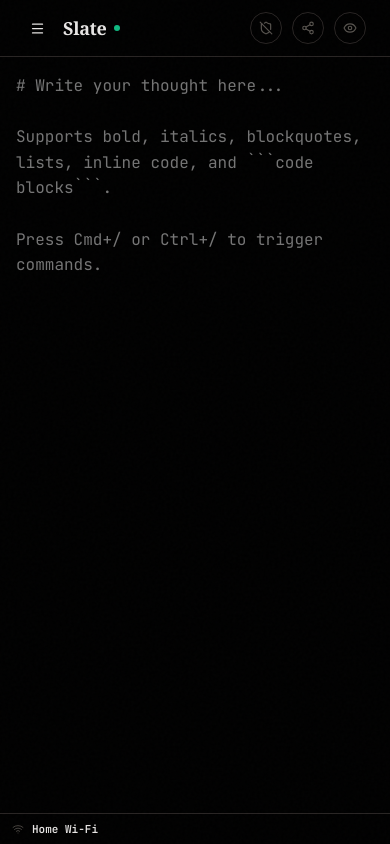
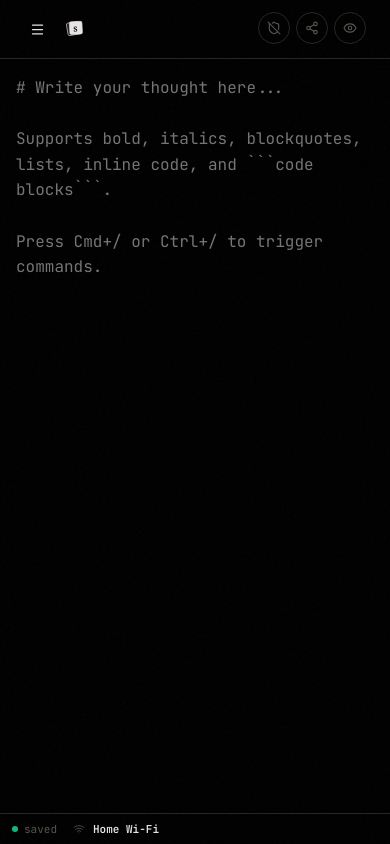
Before and after one commit to iefanx/slate, a React (Vite) app: page / in a window 390 px wide. Both pictures are taken after typing "Sample123", "Sample123" into the empty fields and a click on the button "Initialize Vault". Built offline with nearby package versions, Linux system fonts and the light colour scheme; a web font is replaced by a local one.

Commit message:
style: implement small serif logo branding in header/sidebar, footer live-sync status, and horizontal scrolling mobile controls

```diff
--- a/src/components/Sidebar.tsx
+++ b/src/components/Sidebar.tsx
@@ -52,6 +52,17 @@ function getNoteSnippet(content: string): string {
   }
   return bodyText || 'Empty canvas...';
 }
+
+export const SlateLogoSmall: React.FC<{ size?: number; style?: React.CSSProperties }> = ({ size = 20, style }) => (
+  <svg width={size} height={size} viewBox="0 0 56 56" fill="none" xmlns="http://www.w3.org/2000/svg" style={{ ...style, display: 'inline-block', verticalAlign: 'middle' }}>
+    {/* Background slate plate */}
+    <rect x="8" y="14" width="32" height="32" rx="4" transform="rotate(-10 8 14)" fill="var(--text)" fillOpacity="0.15" stroke="var(--text)" strokeWidth="1.5" />
+    {/* Foreground slate plate */}
+    <rect x="16" y="10" width="32" height="32" rx="4" transform="rotate(-3 16 10)" fill="var(--text)" stroke="var(--text)" strokeWidth="1.5" />
+    {/* The "S" character inside the foreground slate in beautiful Georgia/serif style */}
+    <text x="32" y="30" fill="var(--bg)" fontSize="18" fontFamily="var(--font-serif)" fontWeight="bold" textAnchor="middle" dominantBaseline="middle" transform="rotate(-3 32 30)">S</text>
+  </svg>
+);
 
 export const Sidebar: React.FC<SidebarProps> = ({
   notes,
@@ -112,6 +123,7 @@ export const Sidebar: React.FC<SidebarProps> = ({
       {/* Sidebar Header Title & New Action */}
       <div style={styles.header}>
         <div style={styles.logoArea}>
+          <SlateLogoSmall size={20} />
           <span style={styles.logoText}>Slate</span>
           <span style={styles.versionBadge}>v1.0</span>
         </div>
@@ -238,8 +250,8 @@ const styles: { [key: string]: React.CSSProperties } = {
   },
   logoArea: {
     display: 'flex',
-    alignItems: 'baseline',
-    gap: '6px',
+    alignItems: 'center',
+    gap: '8px',
   },
   logoText: {
     fontSize: '20px',
--- a/src/components/Workspace.tsx
+++ b/src/components/Workspace.tsx
@@ -92,6 +92,17 @@ function parseMarkdown(md: string): string {
   return output;
 }
 
+export const SlateLogoSmall: React.FC<{ size?: number; style?: React.CSSProperties }> = ({ size = 22, style }) => (
+  <svg width={size} height={size} viewBox="0 0 56 56" fill="none" xmlns="http://www.w3.org/2000/svg" style={{ ...style, display: 'inline-block', verticalAlign: 'middle' }}>
+    {/* Background slate plate */}
+    <rect x="8" y="14" width="32" height="32" rx="4" transform="rotate(-10 8 14)" fill="var(--text)" fillOpacity="0.15" stroke="var(--text)" strokeWidth="1.5" />
+    {/* Foreground slate plate */}
+    <rect x="16" y="10" width="32" height="32" rx="4" transform="rotate(-3 16 10)" fill="var(--text)" stroke="var(--text)" strokeWidth="1.5" />
+    {/* The "S" character inside the foreground slate in beautiful Georgia/serif style */}
+    <text x="32" y="30" fill="var(--bg)" fontSize="18" fontFamily="var(--font-serif)" fontWeight="bold" textAnchor="middle" dominantBaseline="middle" transform="rotate(-3 32 30)">S</text>
+  </svg>
+);
+
 export const Workspace: React.FC<WorkspaceProps> = ({
   activeNote,
   editorContent,
@@ -117,7 +128,9 @@ export const Workspace: React.FC<WorkspaceProps> = ({
     const handleResize = () => {
       const isMobileNow = window.innerWidth < 900;
       if (isMobileNow !== wasMobile) {
-        setViewMode(isMobileNow ? 'write' : 'split');
+        if (isMobileNow) {
+          setViewMode(prev => prev === 'split' ? 'write' : prev);
+        }
         wasMobile = isMobileNow;
       }
     };
@@ -161,8 +174,7 @@ export const Workspace: React.FC<WorkspaceProps> = ({
           </button>
 
           <div style={styles.logoContainer}>
-            <span style={styles.logoText}>Slate</span>
-            <span style={isDirty ? styles.modifiedDot : styles.savedDot} />
+            <SlateLogoSmall size={22} />
           </div>
 
           <span style={styles.noteStatus} className="desktop-only">
@@ -308,6 +320,12 @@ export const Workspace: React.FC<WorkspaceProps> = ({
       {/* Editor Footer Metrics */}
       <footer style={styles.footer} className="workspace-footer">
         <div style={styles.footerSection}>
+          <span style={{ display: 'inline-flex', alignItems: 'center', gap: '6px', marginRight: '12px' }}>
+            <span style={isDirty ? styles.modifiedDotSmall : styles.savedDotSmall} />
+            <span style={{ fontSize: '11px', fontFamily: 'var(--font-mono)' }}>
+              {isDirty ? 'syncing' : 'saved'}
+            </span>
+          </span>
           <Wifi size={12} style={{ marginRight: '4px', opacity: 0.8 }} />
           <span style={styles.footerLabel} className="desktop-only">environment:</span>
           <span style={styles.footerVal}>{simulatedNetwork || 'Offline Sandbox'}</span>
@@ -555,5 +573,20 @@ const styles: { [key: string]: React.CSSProperties } = {
     margin: '0 8px',
     opacity: 0.3,
   },
+  savedDotSmall: {
+    width: '6px',
+    height: '6px',
+    borderRadius: '50%',
+    backgroundColor: '#10b981', // green
+    display: 'inline-block',
+  },
+  modifiedDotSmall: {
+    width: '6px',
+    height: '6px',
+    borderRadius: '50%',
+    backgroundColor: '#f59e0b', // orange
+    animation: 'pulseGlow 1.5s infinite',
+    display: 'inline-block',
+  },
 };
 export default Workspace;
--- a/src/index.css
+++ b/src/index.css
@@ -303,11 +303,28 @@ kbd {
     display: inline-flex !important;
     align-items: center !important;
     justify-content: center !important;
+    flex-shrink: 0 !important;
   }
 
   .control-bar button svg {
     margin-right: 0 !important;
     margin-left: 0 !important;
+  }
+
+  /* Non-wrapping, horizontally scrollable control bar on mobile viewports */
+  .control-bar {
+    flex-wrap: nowrap !important;
+    overflow-x: auto !important;
+    -webkit-overflow-scrolling: touch !important;
+    scrollbar-width: none !important; /* Firefox */
+    max-width: 100% !important;
+    margin-left: auto !important;
+    gap: 6px !important;
+    padding-bottom: 2px !important;
+  }
+
+  .control-bar::-webkit-scrollbar {
+    display: none !important; /* Safari and Chrome */
   }
 
   .desktop-only {
```
